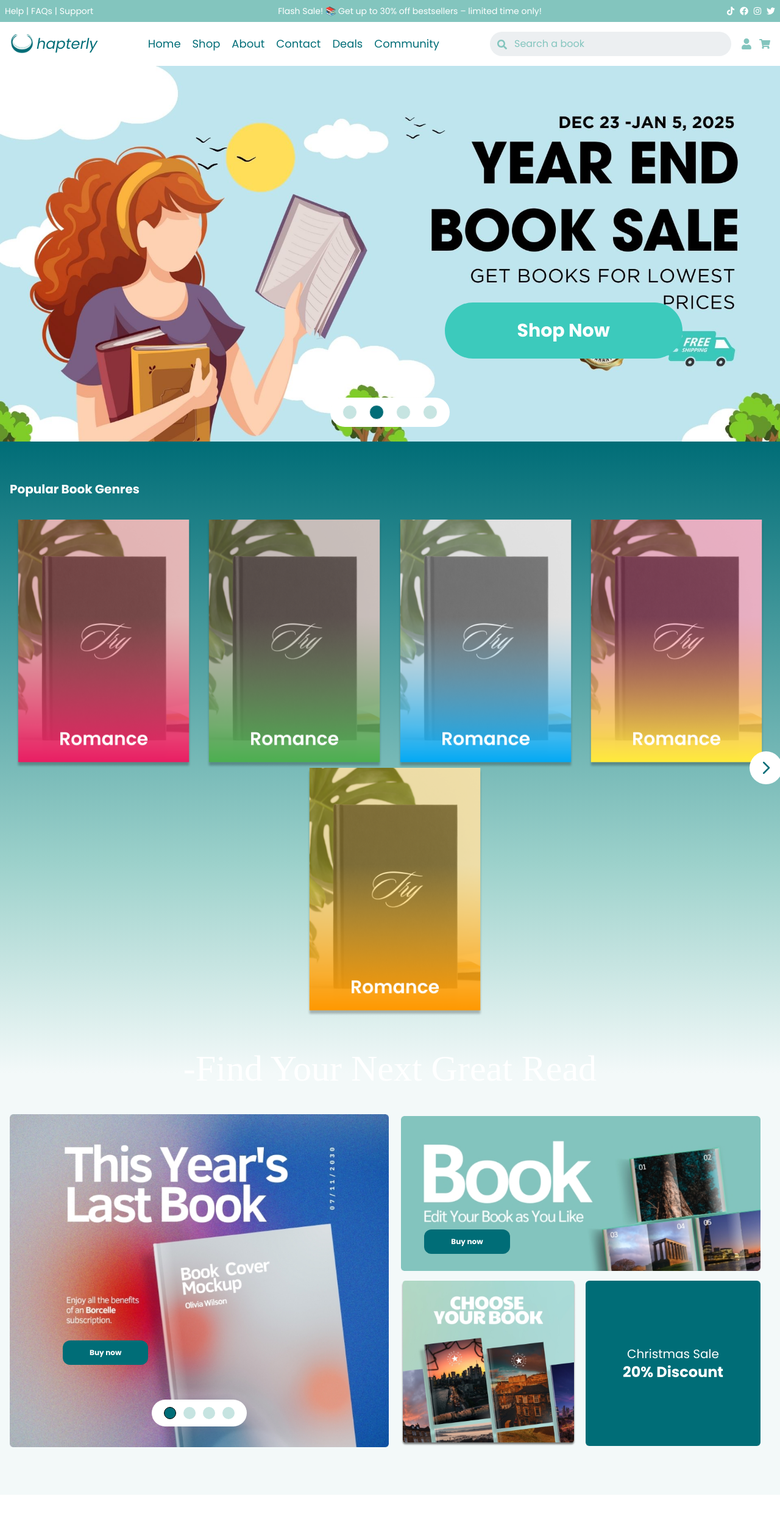
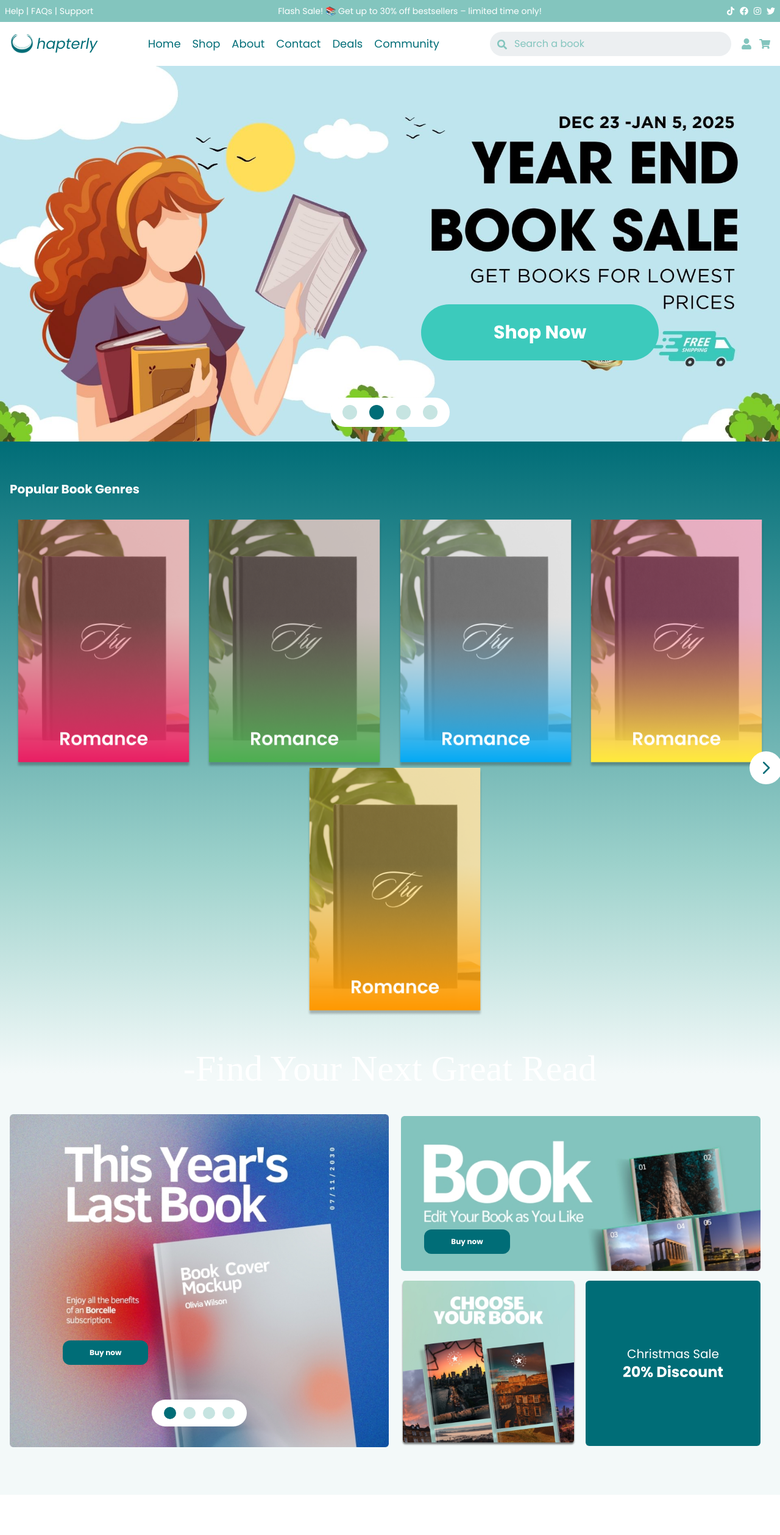
Before and after one commit to jamesricarte/Chapterly-Ecommerce, a React (Vite) app in the folder client/: page / in a window 1280 px wide. Shown: the top 2517 px of the page at 61% size. Built offline with nearby package versions, Linux system fonts and the light colour scheme; a web font is replaced by a local one.

Commit message:
Change button tag to Link tag for easy navigation

```diff
--- a/client/src/pages/Home/Home.jsx
+++ b/client/src/pages/Home/Home.jsx
@@ -20,6 +20,7 @@ import ProductImage3 from "../../assets/images/products/48laws-power.png";
 import ProductImage4 from "../../assets/images/products/dailystoicsz.png";
 import { HiOutlineChevronRight } from "react-icons/hi";
 import { FaCircleChevronLeft, FaCircleChevronRight } from "react-icons/fa6";
+import { Link } from "react-router-dom";
 
 const Home = () => {
   const [activeSlide, setActiveSlide] = useState(0);
@@ -55,9 +56,12 @@ const Home = () => {
                   src={HeroBannerImage}
                   alt="Slide 1"
                 />
-                <button className="absolute px-11 py-3 text-2xl font-bold text-white bg-primary-500 rounded-xl bottom-[32%] left-[6.5%] hover-preset-1">
+                <Link
+                  to="/shop"
+                  className="absolute px-11 py-3 text-2xl text-center font-bold text-white bg-primary-500 rounded-xl bottom-[32%] left-[6.5%] hover-preset-1"
+                >
                   Shop Now
-                </button>
+                </Link>
               </div>
               {/* Slide 2 */}
               <div className="relative flex-shrink-0 w-full h-full">
@@ -66,9 +70,12 @@ const Home = () => {
                   src={YearEndBanner}
                   alt="Slide 2"
                 />
-                <button className="absolute p-7 text-3xl font-bold text-white bg-[#3ccabc] w-[390px]  rounded-full bottom-[26.5%] left-[57%] transition-all duration-300 ease-in-out transform  hover:opacity-80">
+                <Link
+                  to="/shop"
+                  className="absolute p-7 text-3xl font-bold text-center text-white bg-[#3ccabc] w-[390px] rounded-full bottom-[26%] left-[54%] transition-all duration-300 ease-in-out transform  hover:opacity-80"
+                >
                   Shop Now
-                </button>
+                </Link>
               </div>
               {/* Slide 3 */}
               <div className="relative flex-shrink-0 w-full h-full">
@@ -77,9 +84,12 @@ const Home = () => {
                   src={TopBooksBanner}
                   alt="Slide 3"
                 />
-                <button className="absolute p-7 text-3xl font-bold text-[#26625B] bg-[#00a59a] w-[440px] rounded-xl bottom-[29.5%] left-[61.3%] transition-all duration-300 ease-in-out transform  hover:opacity-90">
+                <Link
+                  to="/deals"
+                  className="absolute p-7 text-3xl text-center font-bold text-[#26625B] bg-[#00a59a] w-[440px] rounded-xl bottom-[29.5%] left-[61.3%] transition-all duration-300 ease-in-out transform  hover:opacity-90"
+                >
                   READ MORE
-                </button>
+                </Link>
               </div>
               {/* Slide 4 */}
               <div className="relative flex-shrink-0 w-full h-full">
@@ -97,7 +107,7 @@ const Home = () => {
               <div
                 key={index}
                 onClick={() => setActiveSlide(index)} // Click to change slide
-                className={`w-6 h-6 rounded-full border border-white cursor-pointer ${
+                className={`w-6 h-6 rounded-full  cursor-pointer ${
                   activeSlide === index ? "bg-primary-500" : "bg-secondary-200"
                 }`}
               ></div>
@@ -129,11 +139,14 @@ const Home = () => {
             <div className="grid grid-cols-2 gap-1 mt-8">
               <div className="relative flex items-center justify-center">
                 <img className="w-full" src={PromotionImage1} />
-                <button className="absolute px-11 py-3 text-xs font-bold text-white bg-primary-500 rounded-xl bottom-[26%] left-[14%] hover-preset-1">
+                <Link
+                  to="/shop"
+                  className="absolute px-11 py-3 text-xs font-bold text-white bg-primary-500 rounded-xl bottom-[26%] left-[14%] hover-preset-1"
+                >
                   Buy now
-                </button>
+                </Link>
                 <div className="absolute flex gap-3 px-5 py-3 transform -translate-x-1/2 bg-white rounded-full bottom-12 left-1/2">
-                  <div className="w-5 h-5 border border-black rounded-full bg-primary-500"></div>
+                  <div className="w-5 h-5 rounded-full bg-primary-500"></div>
                   <div className="w-5 h-5 rounded-full bg-secondary-200"></div>
                   <div className="w-5 h-5 rounded-full bg-secondary-200"></div>
                   <div className="w-5 h-5 rounded-full bg-secondary-200"></div>
@@ -143,9 +156,12 @@ const Home = () => {
               <div className="grid gap-4 p-4 grid-row-2">
                 <div className="relative flex items-center justify-center">
                   <img className="w-full" src={PromotionImage2} />
-                  <button className="absolute px-11 py-3 text-xs font-bold text-white bg-primary-500 rounded-xl bottom-[11%] left-[6.5%] hover-preset-1">
+                  <Link
+                    to="/shop"
+                    className="absolute px-11 py-3 text-xs font-bold text-white bg-primary-500 rounded-xl bottom-[11%] left-[6.5%] hover-preset-1"
+                  >
                     Buy now
-                  </button>
+                  </Link>
                 </div>
                 <div className="grid grid-cols-2 gap-4">
                   <div className="flex items-center justify-center">
```
